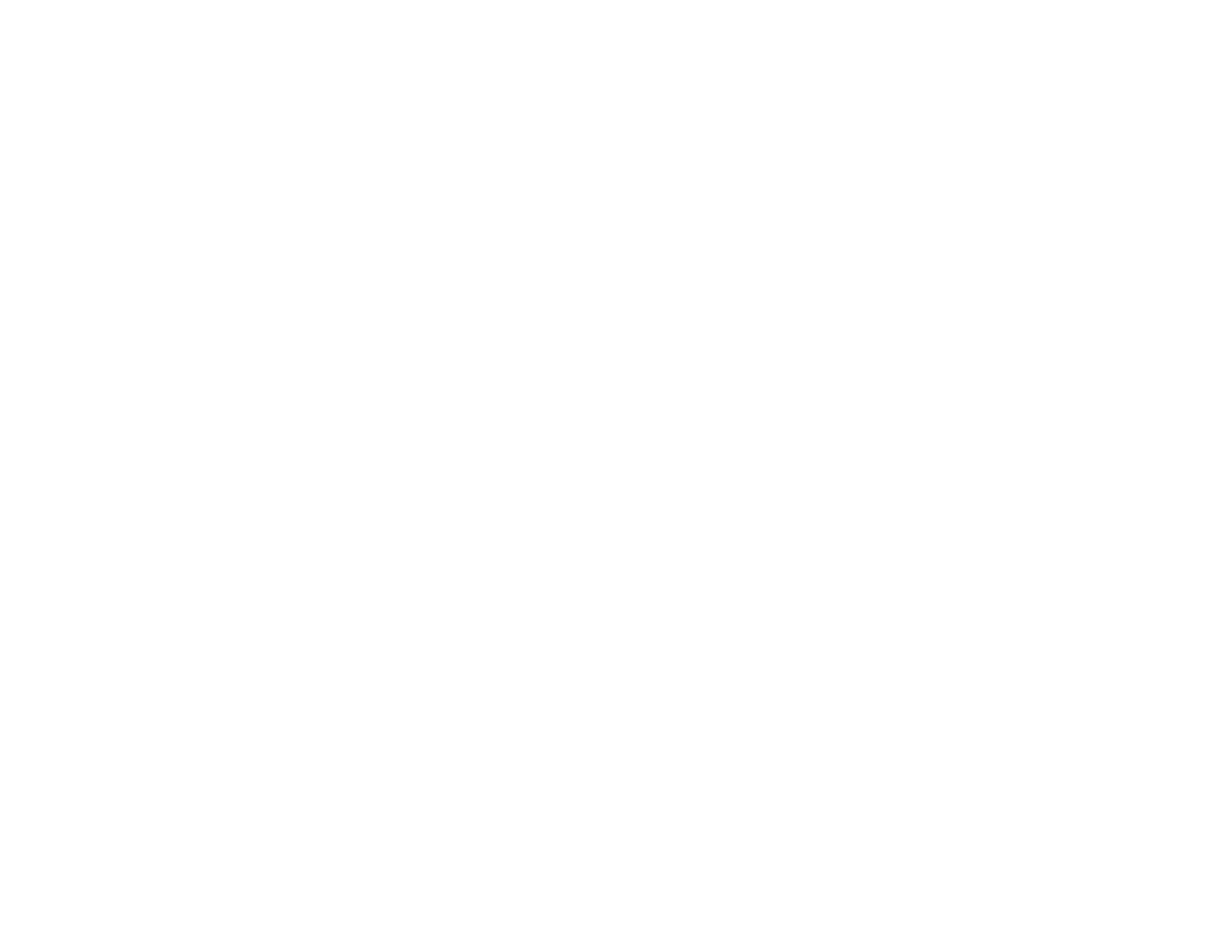
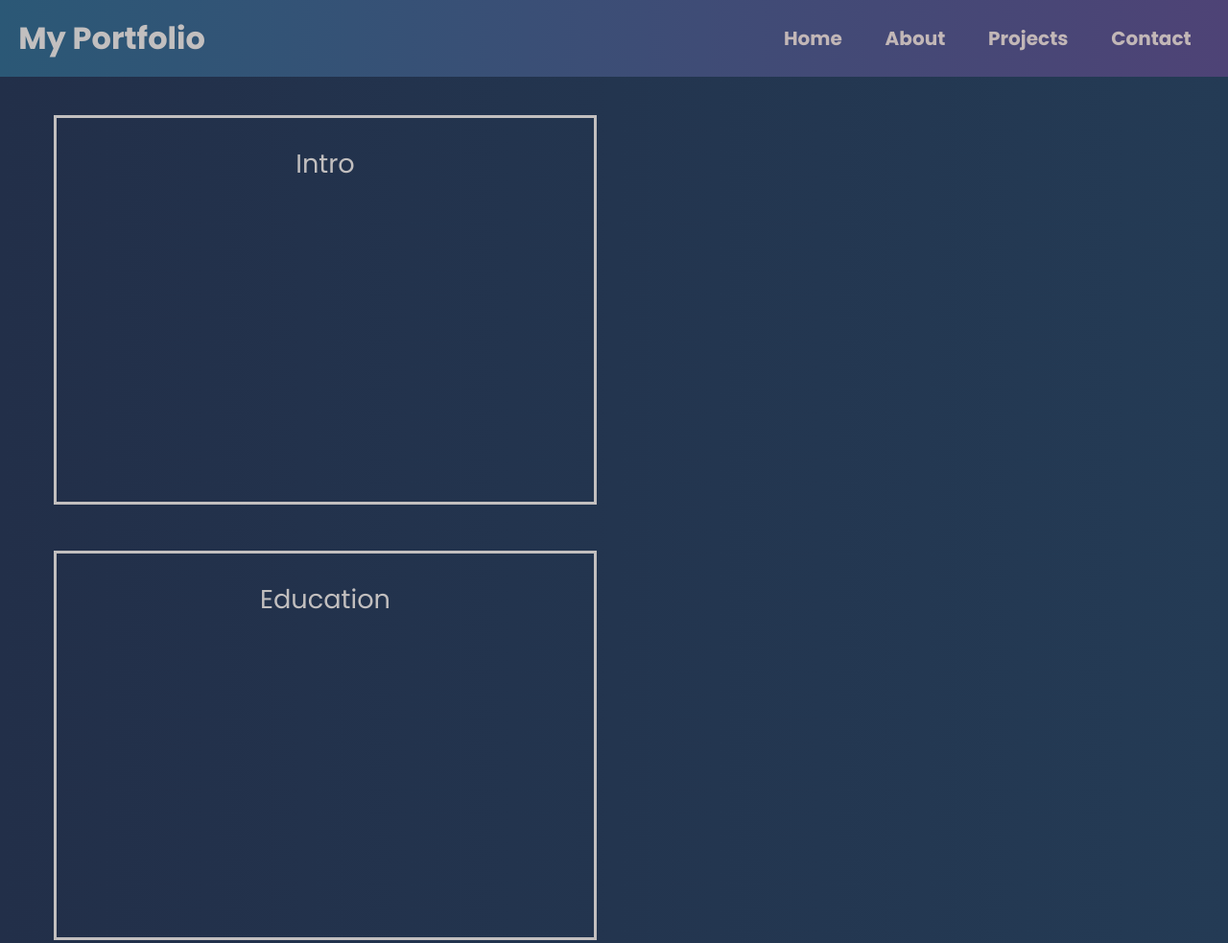
Before and after one commit to Nimish-2612/Portfolio-Page, a plain HTML site: page index.html in a window 1280 px wide. Shown: the whole page at 96% size. Before the commit the page ends 800 px from the top, so only its background shows below. Drawn offline with Linux system fonts and the light colour scheme.

Commit message:
created design for portfolio page with header styling

```diff
--- a/index.html
+++ b/index.html
@@ -3,10 +3,34 @@
 <head>
     <meta charset="UTF-8">
     <meta name="viewport" content="width=device-width, initial-scale=1.0">
+    <link href="https://fonts.googleapis.com/css2?family=Poppins:wght@400;700&display=swap" rel="stylesheet">
     <link rel="stylesheet" href="styles.css">
     <title>My Portfolio</title>
 </head>
 <body>
+<header id="main-header">
+    <h1>My Portfolio</h1>
+    <nav >
+        <ul>
+            <li><a href="#">Home</a></li>
+            <li><a href="#">About</a></li>
+            <li><a href="#">Projects</a></li>
+            <li><a href="#">Contact</a></li>
+        </ul>
+    </nav>
+</header>
+<main>
+    <section id="about-me">
+        <ul>
+            <li><p>Intro</p></li>
+            <li><p>Education</p></li>
+        </ul>
 
+    </section>
+</main>
+
+<footer>
+    <a href="www.instagram.com"></a>
+</footer>
 </body>
 </html>
--- a/styles.css
+++ b/styles.css
@@ -0,0 +1,63 @@
+body {
+  margin: 0;
+  background: linear-gradient(to right, #222f49, #243b55);
+  font-family: "Poppins", sans-serif;
+  color: rgb(194, 191, 191);
+}
+#main-header {
+  height: 5rem;
+  width: 100%;
+  background: linear-gradient(to right, #2b5876, #4e4376);
+  align-items: center;
+  display: flex;
+  justify-content: space-between;
+}
+
+h1 {
+  padding: 0 1.2rem;
+}
+
+#main-header ul {
+  display: flex;
+  justify-content: space-between;
+  margin: 0;
+  padding: 0;
+}
+
+#main-header nav
+{
+    margin: 0 1rem;
+}
+
+#main-header li {
+  padding: 0 1.4rem;
+  list-style: none;
+}
+
+#main-header li a {
+  text-decoration: none;
+  color: black;
+  font-size: 1.25rem;
+  font-weight: bold;
+  color: rgb(194, 183, 183);
+}
+
+#about-me {
+  margin: 0 auto;
+}
+#about-me ul {
+  display: flex;
+  flex-direction: column;
+  text-align: center;
+  justify-content: center;
+}
+
+#about-me ul li {
+  width: 35rem;
+  height: 25rem;
+  margin: 1.5rem 1rem;
+  list-style: none;
+  border: solid;
+  font: inherit;
+  font-size: 1.7rem;
+}
```
